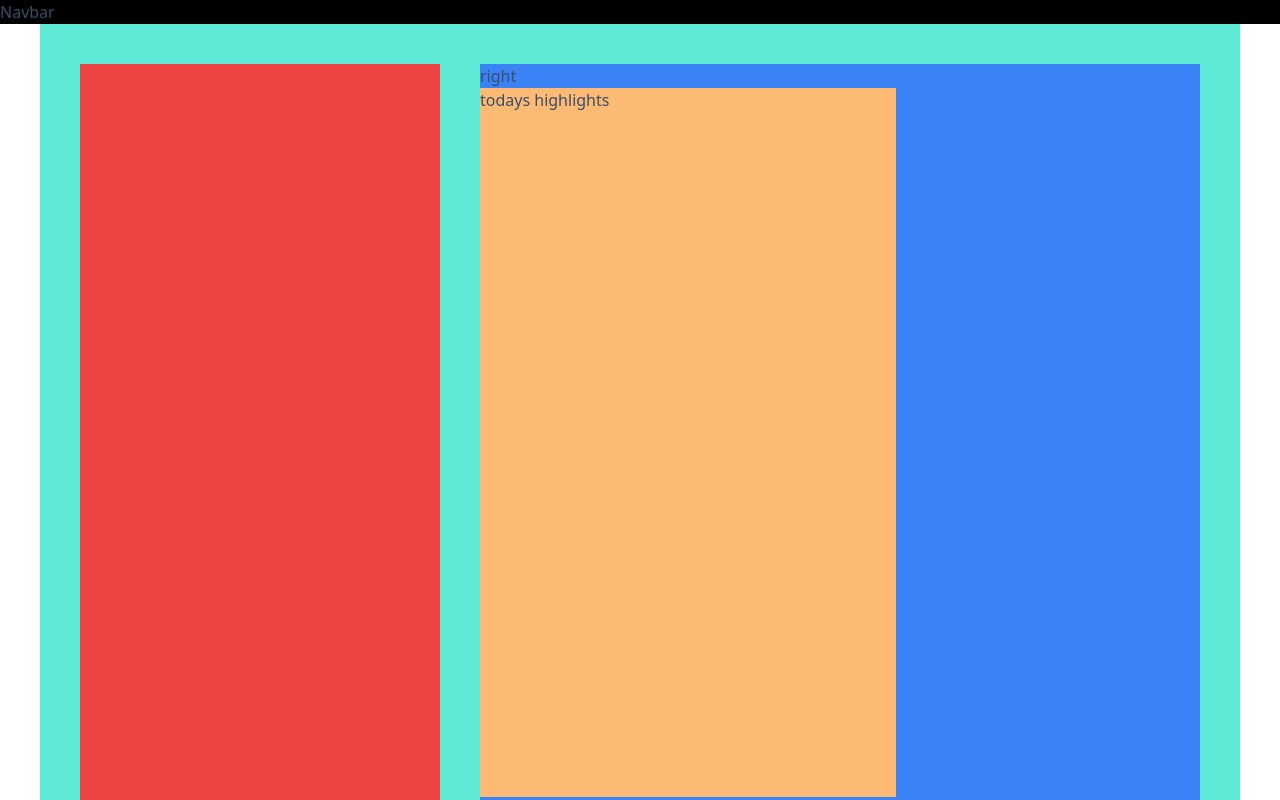
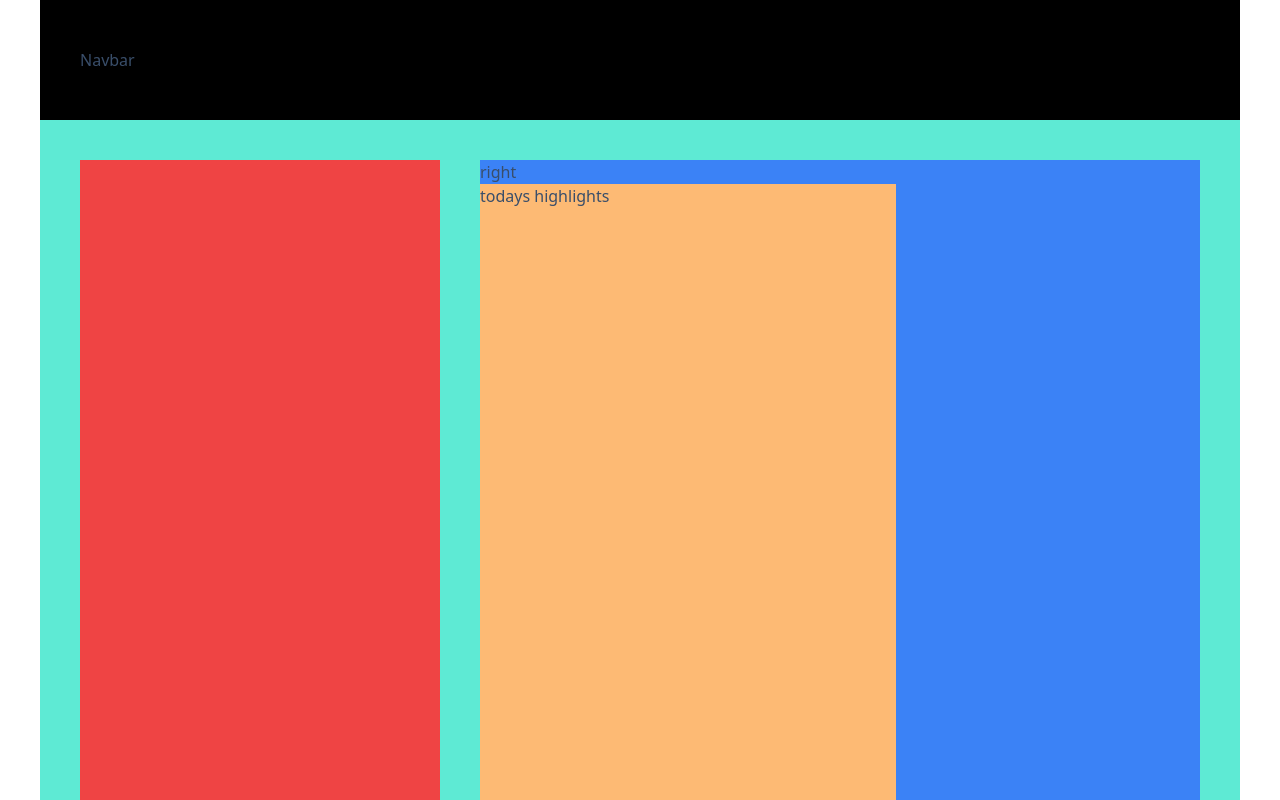
Before and after one commit to ItsMeSteve88/Skyward, a React (Vite) app: page / in a window 1280 px wide. Shown: the top 800 px of the page. Built offline with nearby package versions, Linux system fonts and the light colour scheme.

Commit message:
navbar mediaquery and positioning

```diff
--- a/src/App.jsx
+++ b/src/App.jsx
@@ -6,7 +6,7 @@ function App() {
         <Navbar />
         <div className="body bodypos">
            <div className="sidebar sidebarpos"></div>
-           <div className="main">right
+           <div className="main mainpos">right
               <div className='bg-orange-300 h- md:w-[416px] md:h-[709px] '>
                  todays highlights
               </div>
--- a/src/components/Navbar.jsx
+++ b/src/components/Navbar.jsx
@@ -3,7 +3,7 @@ import React from 'react'
 import { IoLocationOutline } from 'react-icons/io5'
 
 const Navbar = () => {
-   return <div className="max-w-[1600px] bg-black mx-auto">
+   return <div className="navbar navbarpos">
      Navbar
   </div>;
 }
--- a/src/index.css
+++ b/src/index.css
@@ -4,6 +4,10 @@
 
 
 /* MEDIAQUERIES */
+
+.navbar {
+   @apply max-w-[1600px] w-[320px] md:w-[768px] lg:w-[1200px] 2xl:w-[1600px] h-[80px] md:h-[100px] lg:h-[120px]  bg-black mx-auto
+}
 
 .body {
    @apply bg-teal-300 max-w-[1600px] w-[320px] md:w-[768px] lg:w-[1200px] 2xl:w-[1600px] h-[1952px] md:h-[802px] lg:h-[1286px] 2xl:h-[780] mx-auto;
@@ -18,6 +22,11 @@
 }
 
 /* POSITIONING */
+
+.navbarpos {
+   @apply flex justify-between items-center p-4 md:px-6 lg:px-10 md:shrink-0
+}
+
 .bodypos {
    @apply flex-col p-4 md:p-6 lg:p-10 justify-end items-start self-stretch md:flex md:flex-row gap-4 md:gap-6 lg:gap-10  md:shrink-0
 }
@@ -25,3 +34,7 @@
 .sidebarpos {
    @apply flex-col items-start gap-4 md:gap-5 self-stretch md:shrink-0;
 }
+
+.mainpos {
+   @apply flex-col items-start gap-4 md:gap-5 md:flex-1 self-stretch
+}
```
